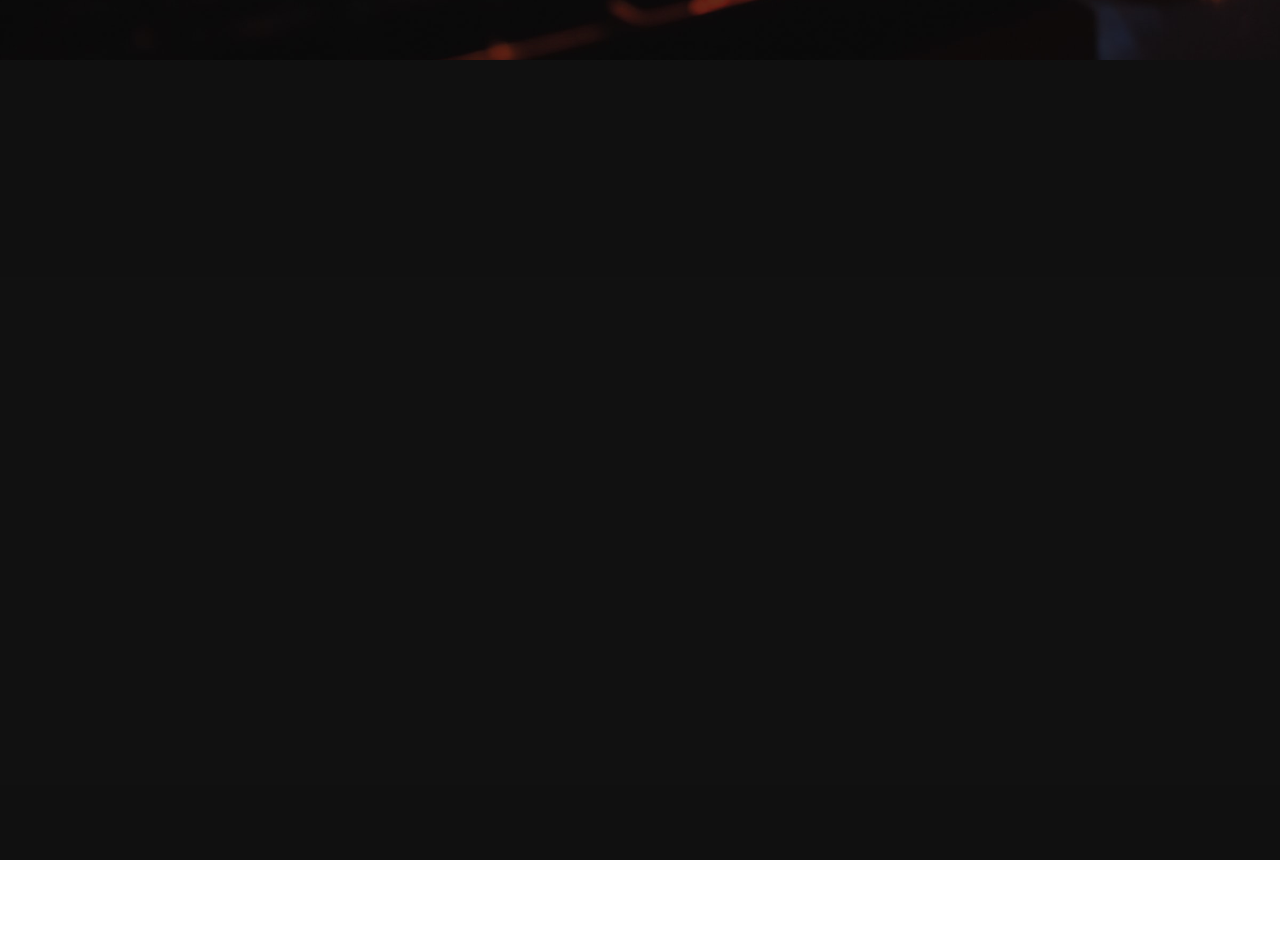
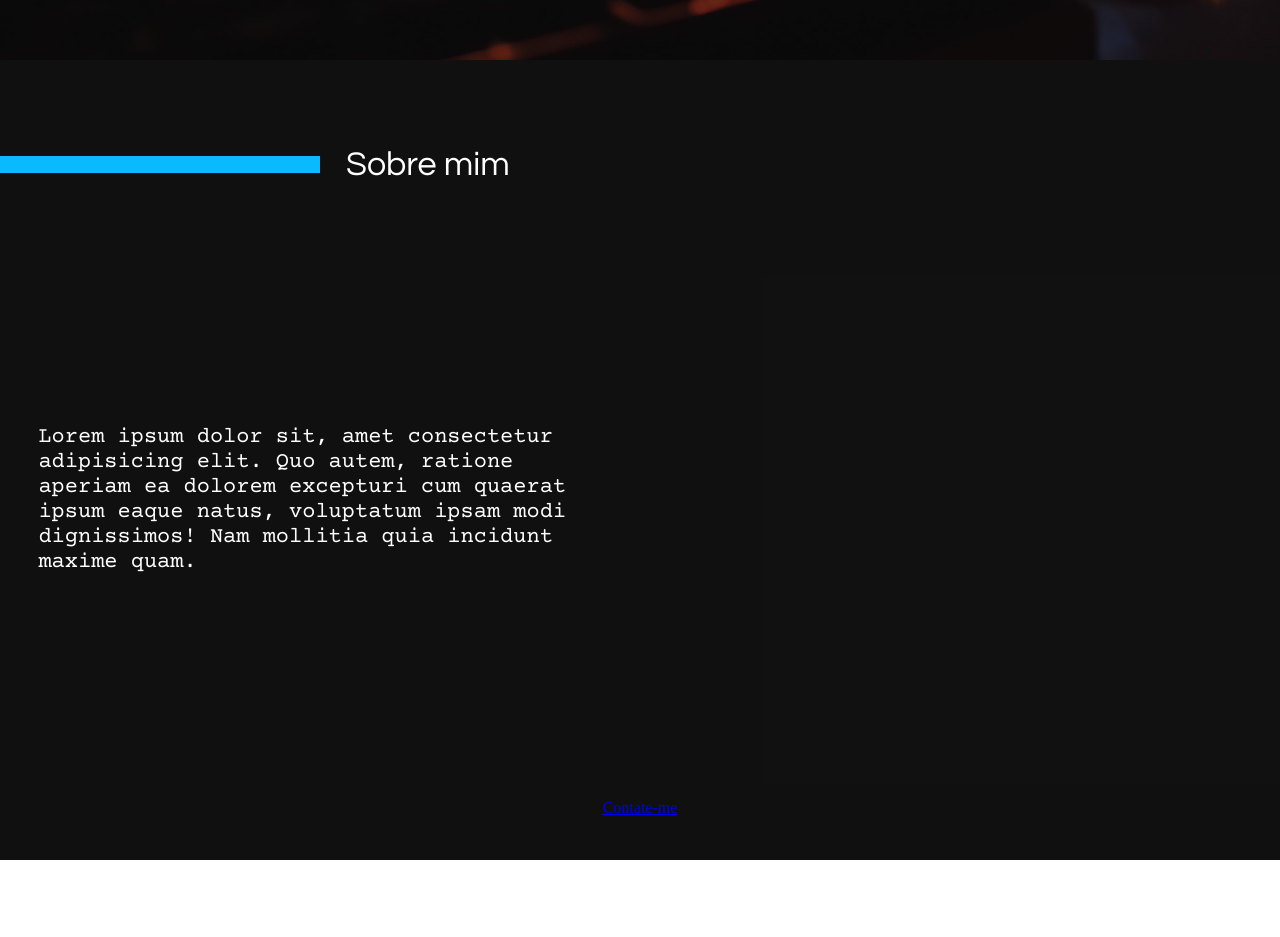
Before and after one commit to Markfgui675/SitePortif-lio, a plain HTML site: page index.html in a window 1280 px wide. Shown: the part 740-1677 px from the top of the page. Drawn offline with nearby package versions, Linux system fonts and the light colour scheme.

Commit message:
Inicializando a personalização e criação do #about

```diff
--- a/index.html
+++ b/index.html
@@ -64,6 +64,26 @@
 
         <div class="about" id="about">
 
+            <div class="about-title">
+                <div class="box" data-aos="fade-right"></div>
+                <div class="title" data-aos="zoom-out-down" data-aos-delay="100">Sobre mim</div>
+            </div>
+
+            <div class="about-content">
+                <div class="text">
+                    <p>
+                        Lorem ipsum dolor sit, amet consectetur adipisicing elit. Quo autem, ratione aperiam ea dolorem excepturi cum quaerat ipsum eaque natus, voluptatum ipsam modi dignissimos! Nam mollitia quia incidunt maxime quam.
+                    </p>
+                </div>
+                <div class="content"></div>
+            </div>
+
+            <div class="button-about">
+                <a href="#">
+                    Contate-me
+                </a>
+            </div>
+
         </div>
 
     </main>
--- a/main.css
+++ b/main.css
@@ -1 +1,92 @@
 @charset 'utf-8';
+
+/*---------------------------------------Fontes---------------------------------------------------*/
+@import url('https://fonts.googleapis.com/css2?family=Questrial&display=swap'); /*Fonte Questrial - Para Textos ou Títulos*/
+/*font-family: 'Questrial', sans-serif;*/
+
+@import url('https://fonts.googleapis.com/css2?family=Courier+Prime&display=swap'); /* Fonte Courier Prime - Secundária */
+/*font-family: 'Courier Prime', monospace;*/
+
+
+
+
+/*-------------------------------------Paleta de cores---------------------------------------------*/
+
+
+:root{
+   --branco: #ffffff;
+   --preto: #020202;
+   --background-site-geral: #020202f0;
+   --persianblue: #192bc2;
+   --capri: #0abaff;
+
+   scroll-behavior: smooth;
+}
+
+
+
+.about{
+    width: 100%;
+    height: 100vh;
+    display: flex;
+    justify-content: space-around;
+    align-items: center;
+    flex-direction: column;
+    padding-top: 6%;
+    padding-bottom: 2%;
+    background: var(--background-site-geral);
+}
+
+.about-title{
+    width: 100%;
+    display: flex;
+    justify-content: flex-start;
+    align-items: center;
+    height: 8%;
+}
+.about-title .title{
+    font-family: 'Questrial', sans-serif;
+    font-size: 34px;
+    color: var(--branco);
+}
+.about-title .box{
+    background: var(--capri);
+    width: 25%;
+    height: 30%;
+    margin-right: 2%;
+}
+
+.about-content {
+    width: 100%;
+    display: flex;
+    justify-content: center;
+    align-items: center;
+    flex-direction: row;
+    height: 88%;
+}
+.about-content .text, .about-content .content{
+    width: 50%;
+    height: 100%;
+    padding: 3%;
+}
+.about-content .text{
+    display: flex;
+    justify-content: center;
+    align-items: center;
+}
+.about-content .text p {
+    font-family: 'Courier Prime', monospace;
+    color: var(--branco);
+    font-size: 22px;
+}
+
+
+
+.button-about{
+    width: 100%;
+    height: 4%;
+    display: flex;
+    justify-content: center;
+    align-items: center;
+    padding-bottom: 2%;
+}
--- a/style.css
+++ b/style.css
@@ -310,16 +310,6 @@ main{
     }
 }
 
-.about{
-    width: 100%;
-    height: 100vh;
-    display: flex;
-    justify-content: center;
-    align-items: center;
-    background: var(--background-site-geral);
-}
-
-
 
 
 /*-----------------------Responsividade geral-----------------------------*/
```
